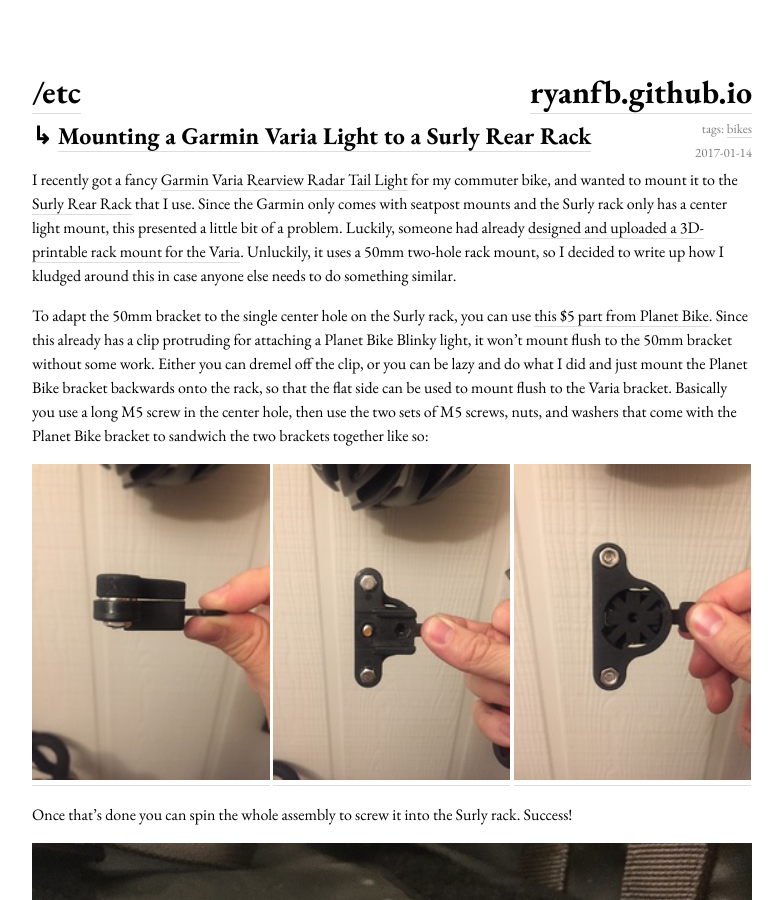
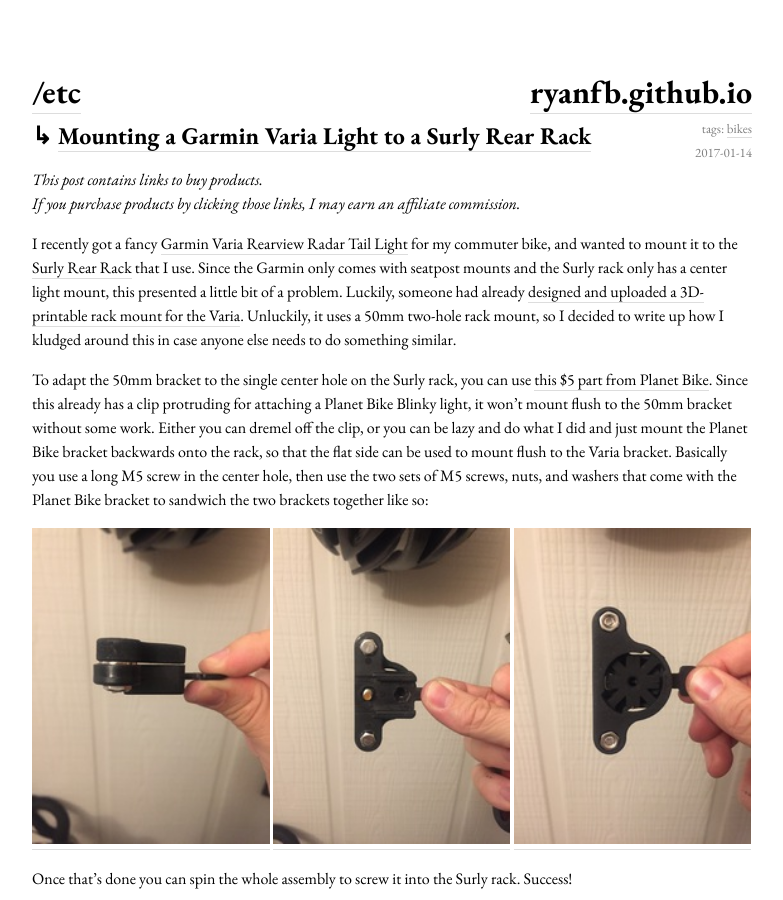
Before and after one commit to ryanfb/etc, a Jekyll site: the page built from _posts/2017-01-14-mounting_a_garmin_varia_light_to_a_surly_rear_rack.md, in a window 1280 px wide and 900 px high. Shown: the whole window, without its empty margins (248-1031 px from the left). Built offline with Jekyll 4.4.1, drawn with Linux system fonts in a browser that asks for light colours; nearby versions of some CDN libraries.

Commit message:
Add affiliate disclosure

```diff
--- a/_layouts/default.html
+++ b/_layouts/default.html
@@ -164,6 +164,9 @@
     </div>
   </div>
   <div class="clear"/>
+  {% if page.affiliate %}
+  <span><i>This post contains links to buy products.<br/>If you purchase products by clicking those links, I may earn an affiliate commission.</i></span>
+  {% endif %}
   {{ content }}
 </div>
 <div id="footer">
```
Also changed, not shown: _posts/2016-01-04-raspberry_pi_2_game_emulation_roundup.md (+1 -0 lines), _posts/2016-09-08-cablecard_drm_state_of_play_2016.md (+1 -0 lines), _posts/2017-01-14-mounting_a_garmin_varia_light_to_a_surly_rear_rack.md (+1 -0 lines), _posts/2017-11-11-converting_a_jamma_arcade_cabinet_for_mame.md (+1 -0 lines), _posts/2018-03-02-ancient_greek_textbooks_roundup.md (+1 -0 lines).
